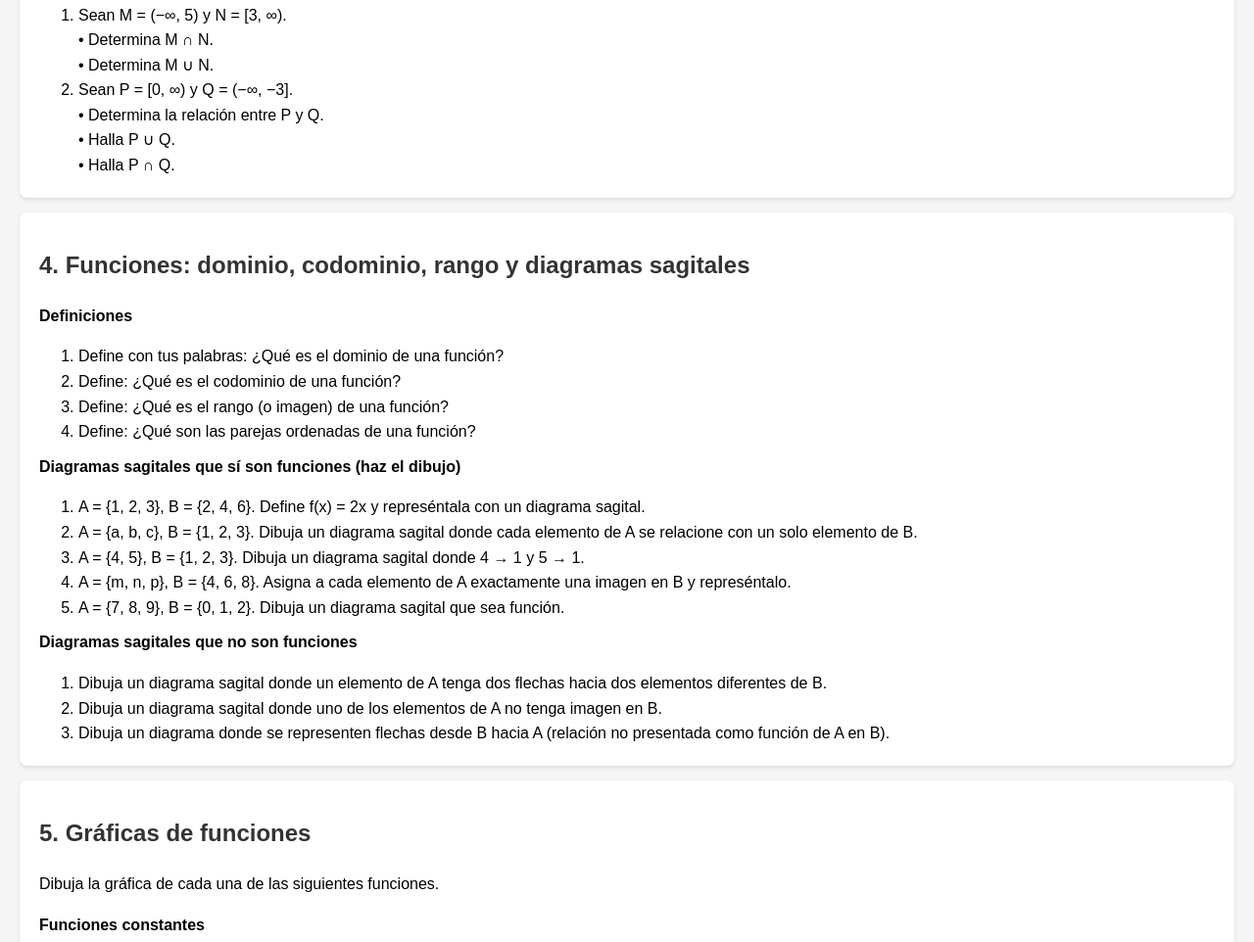
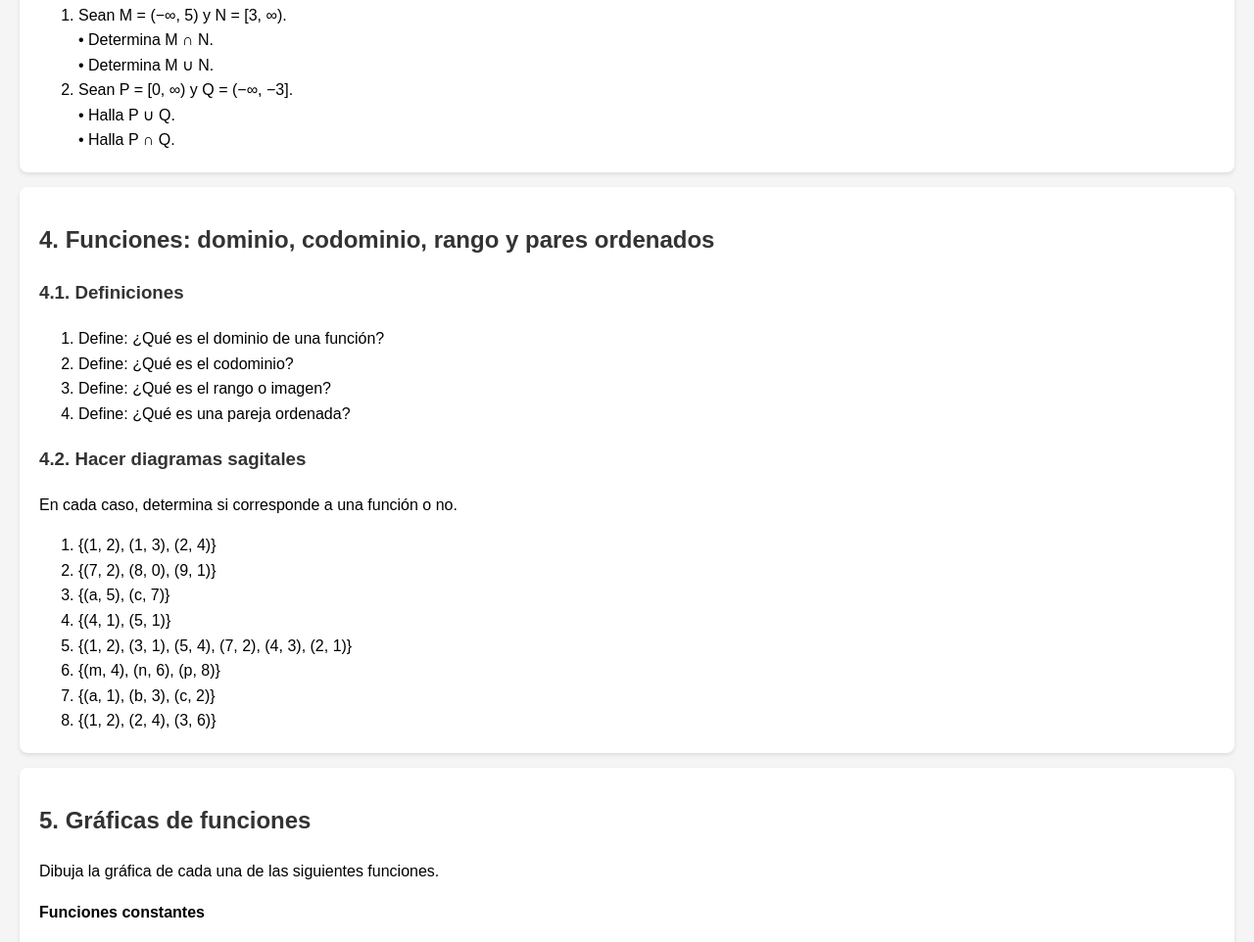
Before and after one commit to ketier09/ejercicios_matematicas, a plain HTML site: page index.html in a window 1280 px wide. Shown: the part 2898-3860 px from the top of the page at 98% size. Drawn offline with Linux system fonts and the light colour scheme.

Commit message:
Update index.html

```diff
--- a/index.html
+++ b/index.html
@@ -192,7 +192,6 @@
 
     <li>
       Sean P = [0, ∞) y Q = (−∞, −3].
-      <br>• Determina la relación entre P y Q.
       <br>• Halla P ∪ Q.
       <br>• Halla P ∩ Q.
     </li>
@@ -201,32 +200,55 @@
 </div>
 
 <div class="actividad">
-  <h2>4. Funciones: dominio, codominio, rango y diagramas sagitales</h2>
+  <h2>4. Funciones: dominio, codominio, rango y pares ordenados</h2>
 
-  <p class="subtitulo">Definiciones</p>
+  <h3>4.1. Definiciones</h3>
   <ol>
-    <li>Define con tus palabras: ¿Qué es el dominio de una función?</li>
-    <li>Define: ¿Qué es el codominio de una función?</li>
-    <li>Define: ¿Qué es el rango (o imagen) de una función?</li>
-    <li>Define: ¿Qué son las parejas ordenadas de una función?</li>
+    <li>Define: ¿Qué es el dominio de una función?</li>
+    <li>Define: ¿Qué es el codominio?</li>
+    <li>Define: ¿Qué es el rango o imagen?</li>
+    <li>Define: ¿Qué es una pareja ordenada?</li>
   </ol>
 
-  <p class="subtitulo">Diagramas sagitales que sí son funciones (haz el dibujo)</p>
+  <h3>4.2. Hacer diagramas sagitales</h3>
+  <p>En cada caso, determina si corresponde a una función o no.</p>
+
   <ol>
-    <li>A = {1, 2, 3}, B = {2, 4, 6}. Define f(x) = 2x y represéntala con un diagrama sagital.</li>
-    <li>A = {a, b, c}, B = {1, 2, 3}. Dibuja un diagrama sagital donde cada elemento de A se relacione con un solo elemento de B.</li>
-    <li>A = {4, 5}, B = {1, 2, 3}. Dibuja un diagrama sagital donde 4 → 1 y 5 → 1.</li>
-    <li>A = {m, n, p}, B = {4, 6, 8}. Asigna a cada elemento de A exactamente una imagen en B y represéntalo.</li>
-    <li>A = {7, 8, 9}, B = {0, 1, 2}. Dibuja un diagrama sagital que sea función.</li>
+    <li>
+      {(1, 2), (1, 3), (2, 4)}
+    </li>
+
+    <li>
+      {(7, 2), (8, 0), (9, 1)}
+    </li>
+
+    <li>
+      {(a, 5), (c, 7)}
+    </li>
+
+    <li>
+      {(4, 1), (5, 1)}
+    </li>
+
+    <li>
+      {(1, 2), (3, 1), (5, 4), (7, 2), (4, 3), (2, 1)}
+    </li>
+
+    <li>
+      {(m, 4), (n, 6), (p, 8)}
+    </li>
+
+    <li>
+      {(a, 1), (b, 3), (c, 2)}
+    </li>
+
+    <li>
+      {(1, 2), (2, 4), (3, 6)}
+    </li>
   </ol>
 
-  <p class="subtitulo">Diagramas sagitales que no son funciones</p>
-  <ol>
-    <li>Dibuja un diagrama sagital donde un elemento de A tenga dos flechas hacia dos elementos diferentes de B.</li>
-    <li>Dibuja un diagrama sagital donde uno de los elementos de A no tenga imagen en B.</li>
-    <li>Dibuja un diagrama donde se representen flechas desde B hacia A (relación no presentada como función de A en B).</li>
-  </ol>
 </div>
+
 
 <div class="actividad">
   <h2>5. Gráficas de funciones</h2>
```
